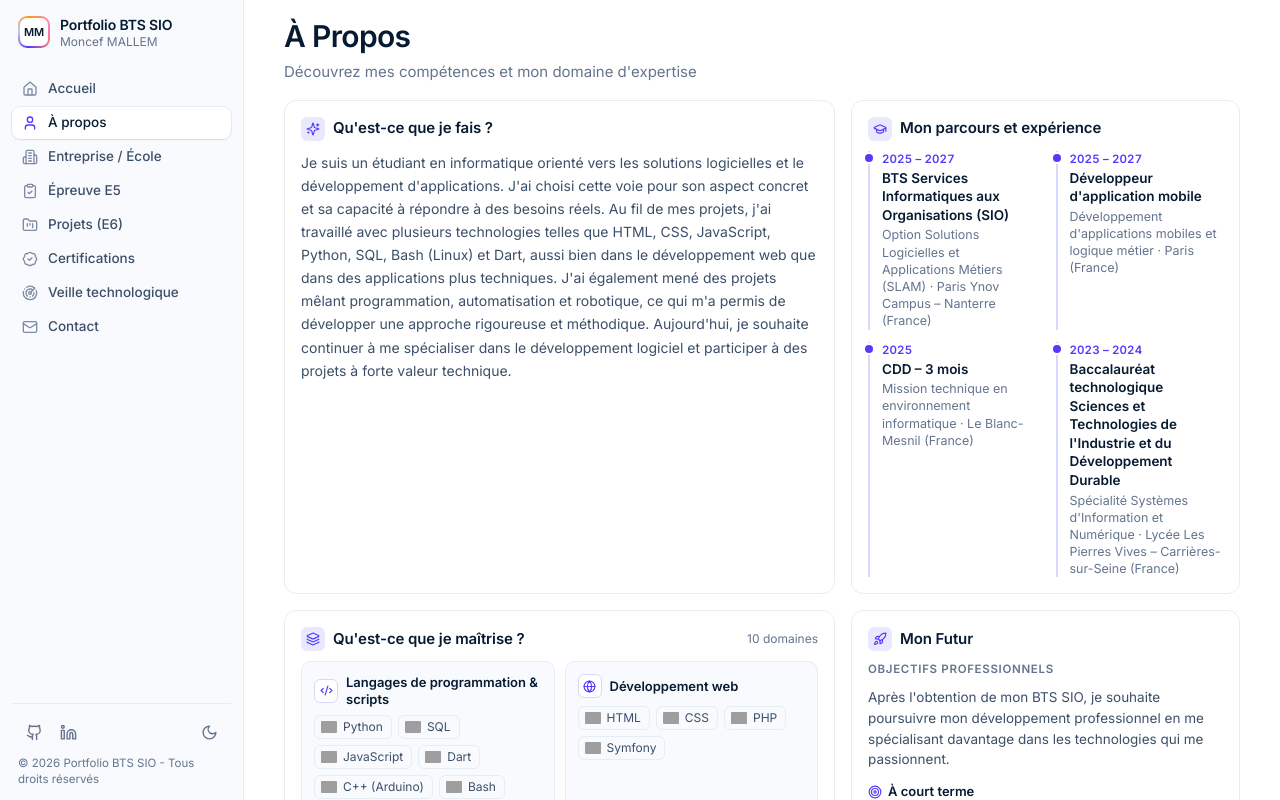
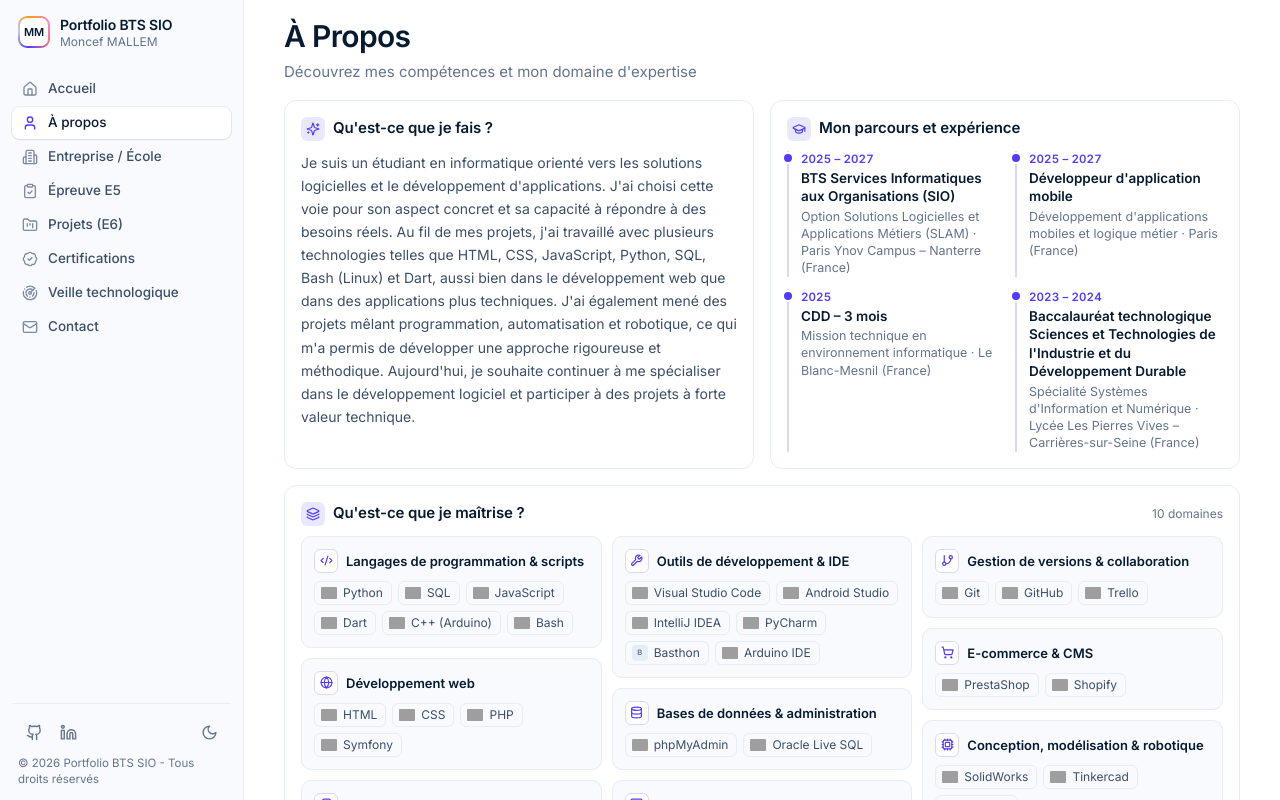
Before and after one commit to mcf78/portfolio-moncef-mallem, a React (Vite) app: page / in a window 1280 px wide. Both pictures are taken after a click on the button "À propos". Shown: the top 800 px of the page. Built offline with nearby package versions, Linux system fonts and the light colour scheme; grey boxes are pictures that could not be loaded.

Commit message:
Oct 22, 2026, 9:37 AM

```diff
--- a/src/app/components/APropos.tsx
+++ b/src/app/components/APropos.tsx
@@ -167,7 +167,7 @@ export function APropos() {
 
       <div className="grid gap-4 lg:grid-cols-12">
         {/* Ce que je fais */}
-        <Card dense className="lg:col-span-7">
+        <Card dense className="lg:col-span-6">
           <CardTitle icon={<Sparkles size={14} />}>Qu'est-ce que je fais ?</CardTitle>
           <p className="text-[14px] leading-[1.65] text-ink-2">
             Je suis un étudiant en informatique orienté vers les solutions logicielles et le développement d'applications. J'ai choisi cette voie pour son aspect concret et sa capacité à répondre à des besoins réels. Au fil de mes projets, j'ai travaillé avec plusieurs technologies telles que HTML, CSS, JavaScript, Python, SQL, Bash (Linux) et Dart, aussi bien dans le développement web que dans des applications plus techniques. J'ai également mené des projets mêlant programmation, automatisation et robotique, ce qui m'a permis de développer une approche rigoureuse et méthodique. Aujourd'hui, je souhaite continuer à me spécialiser dans le développement logiciel et participer à des projets à forte valeur technique.
@@ -175,7 +175,7 @@ export function APropos() {
         </Card>
 
         {/* Mon parcours et expérience */}
-        <Card dense className="lg:col-span-5">
+        <Card dense className="lg:col-span-6">
           <CardTitle icon={<GraduationCap size={14} />}>Mon parcours et expérience</CardTitle>
           <ol className="grid gap-x-5 gap-y-3 sm:grid-cols-2">
             {parcours.map((etape) => (
@@ -190,15 +190,15 @@ export function APropos() {
         </Card>
 
         {/* Ce que je maîtrise */}
-        <Card dense className="lg:col-span-12 xl:col-span-7">
+        <Card dense className="lg:col-span-12">
           <CardTitle icon={<Layers size={14} />} aside={<span className="text-[12px] text-ink-3">{categories.length} domaines</span>}>
             Qu'est-ce que je maîtrise ?
           </CardTitle>
-          <div className="grid gap-2.5 sm:grid-cols-2">
+          <div className="gap-x-2.5 sm:columns-2 xl:columns-3">
             {categories.map(([categorie, technologies]) => {
               const Icone = iconeParCategorie[categorie] ?? Code2;
               return (
-                <div key={categorie} className="rounded-[10px] border border-line bg-surface-2 p-3">
+                <div key={categorie} className="mb-2.5 break-inside-avoid rounded-[10px] border border-line bg-surface-2 p-3">
                   <h3 className="mb-2 flex items-center gap-2 text-[13px] leading-tight font-semibold text-ink">
                     <span aria-hidden className="grid size-[24px] shrink-0 place-items-center rounded-[6px] border border-brand-line bg-surface text-brand-ink">
                       <Icone size={13} strokeWidth={2.2} />
@@ -217,7 +217,7 @@ export function APropos() {
         </Card>
 
         {/* Mon futur */}
-        <Card dense className="lg:col-span-12 xl:col-span-5">
+        <Card dense className="lg:col-span-12 xl:col-span-5 xl:self-start">
           <CardTitle icon={<Rocket size={14} />}>Mon Futur</CardTitle>
           <Eyebrow>Objectifs Professionnels</Eyebrow>
           <p className="text-[13.5px] leading-[1.55] text-ink-2">
```
